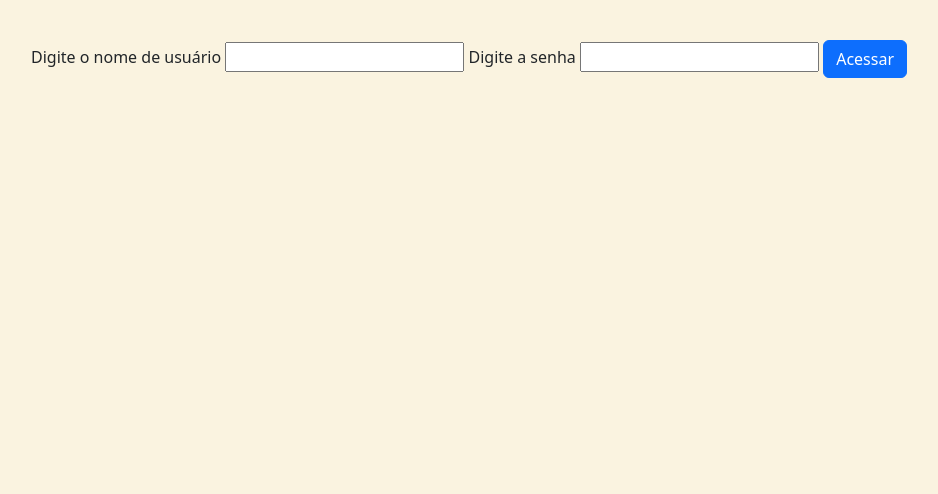
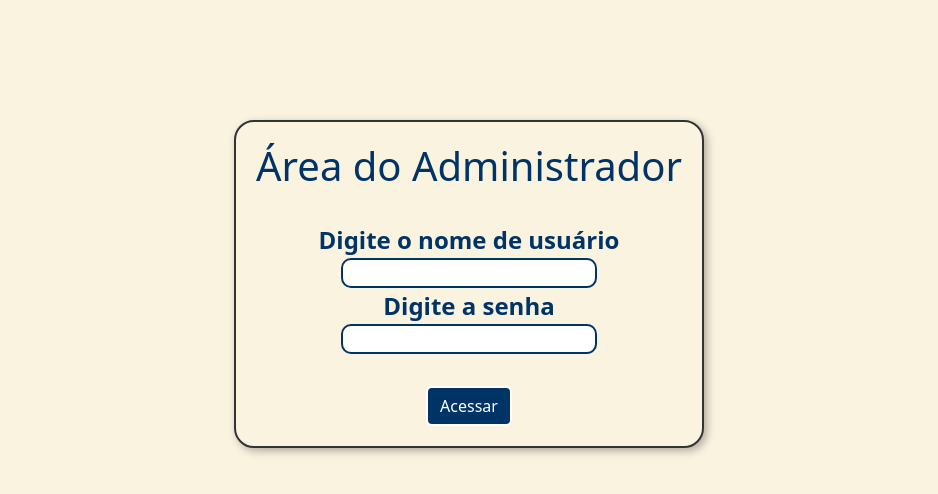
Before and after one commit to adelson70/sorteador_oracao, a Flask app: page /admin in a window 1280 px wide. Shown: the top 494 px of the page, without its empty margins (171-1109 px from the left). Run offline with Flask 3, Linux system fonts and the light colour scheme; some libraries are stand-ins or nearby versions.

Commit message:
estilo loggin

```diff
--- a/static/css/styles.css
+++ b/static/css/styles.css
@@ -145,7 +145,8 @@ h1{
 }
 
 /* ESTILO DO BOTÃO */
-.btn-add-nome{
+.btn-add-nome,
+.btn-loggin{
     margin-top: 1vh;
     background-color: #003366 !important;
     border-color: #003366 !important;
@@ -153,7 +154,8 @@ h1{
     border: 2px solid !important;
 }
 
-.btn-add-nome:hover{
+.btn-add-nome:hover,
+.btn-loggin:hover{
     background-color: #ffffff !important;
     color: #003366 !important;
 }
@@ -171,3 +173,27 @@ h1{
 .nav{
     margin-top: -3vh;
 }
+
+/* ESTILO PARA CAMPOS DE LOGGIN */
+.caixa-loggin{
+    margin-top: 10vh;
+    display: inline-grid;
+    border: 2px solid #333;
+    padding: 20px;
+    box-shadow: 3px 3px 8px rgba(0, 0, 0, 0.3);
+    border-radius: 20px;
+}
+
+.input-nome-usuario-senha{
+    width: 20vw;
+    text-align: center;
+    border-radius: 10px;
+    border: 2px solid #003366;
+}
+
+.label-loggin{
+    display: block;
+    font-size: 24px;
+    font-weight: 550;
+    color: #003366;
+}
--- a/static/js/scripts.js
+++ b/static/js/scripts.js
@@ -154,9 +154,15 @@ btnLoggin?.addEventListener('click', function(){
         .then(response=>{
             msg = response.data.msg
 
+            // LOGGIN COM EXITO
             if (msg == 'success'){
                 // RECARREGA A PAGINA PARA ACESSAR A MESMA PORÉM COM O PRIVILEGIO DE ADM
                 location.reload()
+            }
+
+            // LOGGIN SEM EXITO
+            else if (msg == 'error'){
+                alert('Credenciais Inválidas!')
             }
         })
 })
--- a/templates/adm.html
+++ b/templates/adm.html
@@ -35,15 +35,25 @@
     </div>
 </div>
 
+<!-- PAGINA DE LOGIN CASO TENHA A CREDENCIAL ERRADA OU SER A PRIMEIRA VEZ -->
 {% else %}
-<div>
-    <label for="input-user">Digite o nome de usuário</label>
-    <input type="text" class="input-nome-usuario" id="input-user">
-
-    <label for="input-pass">Digite a senha</label>
-    <input type="password" class="input-senha-usuario" id="input-pass">
-
-    <button class="btn btn-primary btn-loggin" id="btn-loggin">Acessar</button>
+<div class="caixa-loggin">
+    <div>
+      <h1>Área do Administrador</h1>
+      <br>
+      <!-- INPUT DO NOME DO USUARIO -->
+      <label class="label-loggin" for="input-user">Digite o nome de usuário</label>
+      <input type="text" class="input-nome-usuario-senha" id="input-user">
+      <br>
+      <!-- INPUPT DA SENHA DO USUARIO -->
+      <label class="label-loggin" for="input-pass">Digite a senha</label>
+      <input type="password" class="input-nome-usuario-senha" id="input-pass">
+    </div>
+    <br>
+    <!-- BOTÃO DE ACESSO -->
+    <div class="d-flex justify-content-center">
+      <button class="btn btn-primary btn-loggin" id="btn-loggin">Acessar</button>
+    </div>
 
 </div>
 {% endif %}
```
Also changed, not shown: database/oracao.db.
